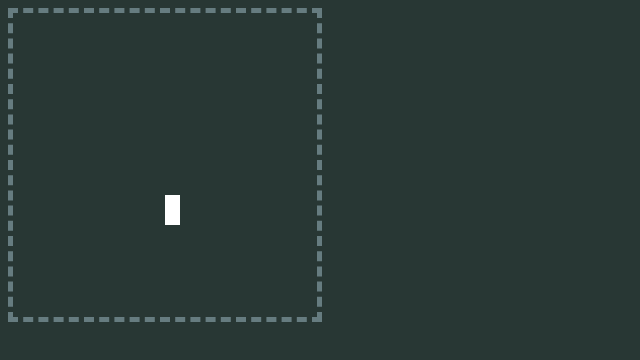
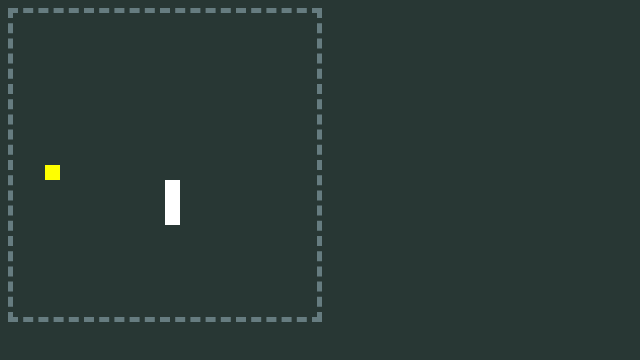
Before and after one commit to Snoupix/Snake, a plain HTML site: page index.html in a window 1280 px wide. Both pictures are taken after a click on the element "START". Shown: the full height of the page, 0-640 px from the left. Drawn offline with nearby package versions, Linux system fonts and the light colour scheme.

Commit message:
Snake partie2

```diff
--- a/index.html
+++ b/index.html
@@ -6,6 +6,7 @@
     <script src="scripts/AGame.js"></script>
     <script src="scripts/Snake.js"></script>
     <script src="scripts/SnakeGame.js"></script>
+    <script src="scripts/Food.js"></script>
 </head>
 <body onload="init()">
 <div id="frame">
--- /dev/null
+++ b/scripts/Food.js
@@ -0,0 +1,24 @@
+class Food {
+   constructor() {
+       this.pos = {x: (300 / TILE_SIZE) / 2, y: (300 / TILE_SIZE) / 2};
+   }
+
+
+   // Changer la position de la pomme sur une nouvelle case libre
+   respawn(snake) {
+        var RandX = Math.floor(Math.random()*(300/TILE_SIZE));
+        var RandY = Math.floor(Math.random()*(300/TILE_SIZE));
+
+        this.pos.x = RandX;
+        this.pos.x = RandY;
+   }
+
+
+   // Dessiner la nourriture (un carré jaune) sur le canvas
+   renderTo(context) {
+        context.save();
+        context.fillStyle = `#ffff00`;
+        context.fillRect(this.pos.x * TILE_SIZE, this.pos.y * TILE_SIZE, TILE_SIZE, TILE_SIZE);
+        context.restore();
+   }
+}
--- a/scripts/Snake.js
+++ b/scripts/Snake.js
@@ -19,6 +19,15 @@ class Snake {
         return this.body[0];
     }
 
+   turnLeft() {
+       this.angle -= Math.PI/2;
+   }
+
+
+   turnRight() {
+        this.angle += Math.PI/2;
+   }
+
 
     forward() {
         const delta = {
@@ -28,10 +37,59 @@ class Snake {
         const head = this._getHead();
         const newHead = {x: head.x + delta.x, y: head.y + delta.y};
 
-
+        if(this.isPointOnBody(newHead)){
+            return false;
+        }
         this._spawnNewHead(newHead);
         this._popOldTail();
+        return true;
     }
+
+
+   grow() {
+        this._spawnNewHead(this._getHead());
+   }
+
+
+   // Le point est-il sur la tête du serpent ? Renvoyer true ou false.
+   // “point” à le format {x: _, y: _ }
+   isPointOnHead(point) {
+       var x1 = point.x;
+       var x2 = this._getHead().x;
+       var y1 = point.y;
+       var y2 = this._getHead().y;
+
+
+       if (Math.abs(x1 - x2) < 0.00001 && (Math.abs(y1 - y2) < 0.000001)){
+            return true;
+
+       }else{
+           return false;
+       }
+
+
+   }
+
+
+   // Le point est-t-il n'importe où sur le serpent (y compris la tête) ?  Renvoyer true ou false.
+   // “point” à le format {x: _, y: _ }
+   isPointOnBody(point) {
+
+       var flag = false;
+this.body.forEach((node) => {
+
+       var x1 = point.x;
+       var x2 = node.x;
+       var y1 = point.y;
+       var y2 = node.y;
+
+       if (Math.abs(x1 - x2) < 0.00001 && (Math.abs(y1 - y2) < 0.000001)){
+            flag =true;
+
+       }
+    });
+       return flag;
+   }
 
 
     renderTo(context) {
--- a/scripts/SnakeGame.js
+++ b/scripts/SnakeGame.js
@@ -5,6 +5,7 @@ class SnakeGame extends AGame {
 
 
         this.snake = new Snake();
+        this.food = new Food();
     }
 
 
@@ -32,13 +33,38 @@ class SnakeGame extends AGame {
     }
 
 
-    update() {
-        this.snake.forward();
-    }
+   keyDown(keyCode) {
+       if(keyCode === 37){this.snake.turnLeft()}
+       if(keyCode === 39){this.snake.turnRight()}
+   }
 
+
+   update() {
+
+      if(!this.snake.forward()){
+          console.log("fsdfsfs");
+          this.destroy();
+      }
+
+
+       // Faire grandir le serpent et bouger la pomme
+       if (this.snake.isPointOnHead(this.food.pos)) {
+           this.snake.grow();
+           this.food.respawn(this.snake);
+
+
+   }
+}
+
+ // Masquer le canvas et afficher le menu
+   onDestroy() {
+         this._hideCanvas();
+         this._showStartMenu();
+   }
 
     draw() {
         this.context.clearRect(0, 0, canvas.width, canvas.height);
         this.snake.renderTo(this.context);
+        this.food.renderTo(this.context);
     }
 }
```
